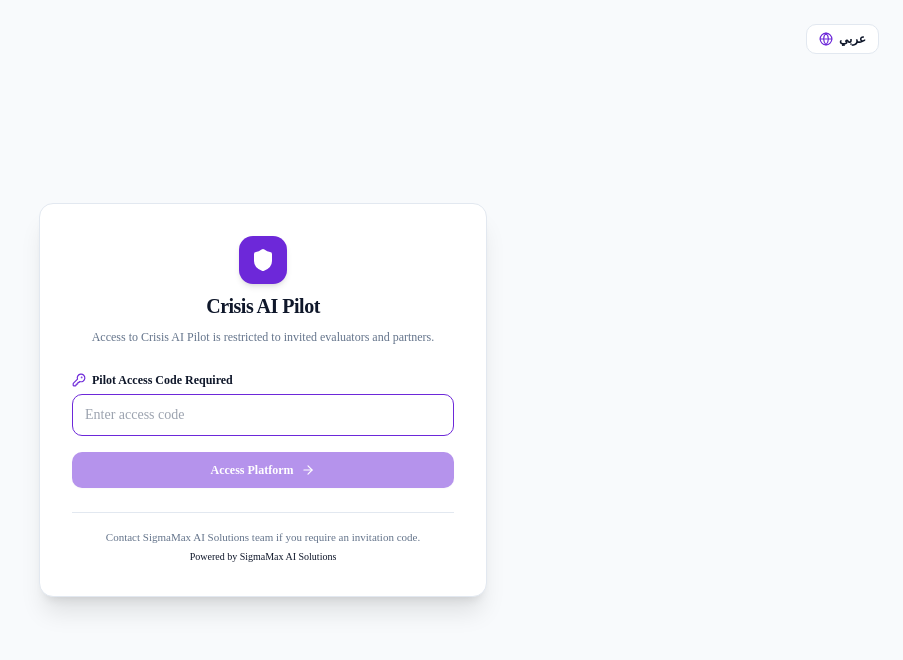
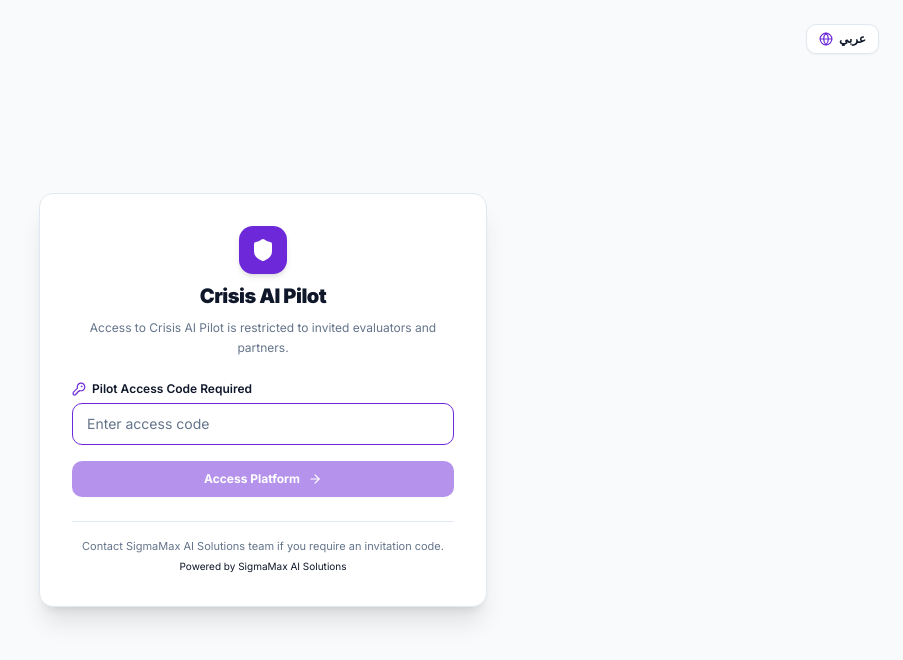
Before and after one commit to ahsanmassgazal-cmd/crisis-ai-pilot, a Next.js app: page /en/access in a window 1280 px wide. Shown: the top 660 px of the page, without its empty margins (377-1280 px from the left). Built offline with nearby package versions, Linux system fonts and the light colour scheme.

Commit message:
fix(ui): load Inter, IBM Plex Sans Arabic, JetBrains Mono via next/font/google and perfect center alignment on access card

```diff
--- a/app/[locale]/access/page.tsx
+++ b/app/[locale]/access/page.tsx
@@ -46,19 +46,21 @@ export default function AccessGatePage() {
   };
 
   return (
-    <div className="min-h-screen bg-app-bg text-app-text flex flex-col items-center justify-center p-4">
-      {/* Language Switcher at Top */}
-      <div className="absolute top-6 end-6">
+    <div className="min-h-screen w-full bg-app-bg text-app-text flex flex-col items-center justify-center p-4 sm:p-6 relative">
+      {/* Language Switcher at Top Corner */}
+      <div className="absolute top-6 end-6 z-10">
         <button
           onClick={toggleLocale}
-          className="flex items-center gap-1.5 px-3 py-1.5 rounded-input border border-app-border bg-app-surface hover:bg-brand-50 hover:text-brand-600 transition-colors text-xs font-semibold"
+          className="flex items-center gap-1.5 px-3 py-1.5 rounded-input border border-app-border bg-app-surface hover:bg-brand-50 hover:text-brand-600 transition-colors text-xs font-semibold shadow-sm"
+          aria-label={t("topbar.language")}
         >
           <Globe className="w-3.5 h-3.5 text-brand-600 shrink-0" />
           <span>{locale === "en" ? "عربي" : "English"}</span>
         </button>
       </div>
 
-      <div className="w-full max-w-md bg-app-surface border border-app-border rounded-card p-8 shadow-xl space-y-6">
+      {/* Perfectly Centred Card */}
+      <div className="w-full max-w-md bg-app-surface border border-app-border rounded-card p-6 sm:p-8 shadow-xl space-y-6 my-auto">
         <div className="text-center space-y-2">
           <div className="w-12 h-12 rounded-card bg-brand-600 text-white flex items-center justify-center mx-auto shadow-md">
             <Shield className="w-6 h-6 fill-current" />
@@ -72,20 +74,21 @@ export default function AccessGatePage() {
         </div>
 
         <form onSubmit={handleSubmit} className="space-y-4">
-          <div className="space-y-1.5">
+          <div className="space-y-1.5 text-start">
             <label className="text-xs font-semibold text-app-text flex items-center gap-1.5">
-              <KeyRound className="w-3.5 h-3.5 text-brand-600" />
+              <KeyRound className="w-3.5 h-3.5 text-brand-600 shrink-0" />
               <span>{t("accessGate.title")}</span>
             </label>
             <input
               type="password"
+              dir="auto"
               value={code}
               onChange={(e) => {
                 setCode(e.target.value);
                 if (error) setError(false);
               }}
               placeholder={t("accessGate.placeholder")}
-              className={`w-full px-3 py-2.5 rounded-input border bg-app-surface text-sm outline-none transition-colors ${
+              className={`w-full px-3.5 py-2.5 rounded-input border bg-app-surface text-sm outline-none transition-colors text-start placeholder:text-app-muted ${
                 error
                   ? "border-severity-critical focus:border-severity-critical"
                   : "border-app-border focus:border-brand-600"
@@ -95,7 +98,7 @@ export default function AccessGatePage() {
           </div>
 
           {error && (
-            <div className="p-2.5 rounded-input bg-severity-critical-tint text-severity-critical text-xs flex items-center gap-2">
+            <div className="p-2.5 rounded-input bg-severity-critical-tint text-severity-critical text-xs flex items-center gap-2 text-start">
               <AlertCircle className="w-4 h-4 shrink-0" />
               <span>{t("accessGate.error")}</span>
             </div>
@@ -107,7 +110,7 @@ export default function AccessGatePage() {
             className="w-full py-2.5 px-4 rounded-input bg-brand-600 hover:bg-brand-hover disabled:opacity-50 text-white font-bold text-xs flex items-center justify-center gap-2 shadow-sm transition-all"
           >
             <span>{loading ? "Verifying..." : t("accessGate.submit")}</span>
-            <ArrowRight className="w-3.5 h-3.5 dir-aware-flip" />
+            <ArrowRight className="w-3.5 h-3.5 dir-aware-flip shrink-0" />
           </button>
         </form>
 
--- a/app/[locale]/layout.tsx
+++ b/app/[locale]/layout.tsx
@@ -3,8 +3,28 @@ import { notFound } from "next/navigation";
 import { NextIntlClientProvider } from "next-intl";
 import { getMessages } from "next-intl/server";
 import { DirectionProvider } from "@radix-ui/react-direction";
+import { Inter, IBM_Plex_Sans_Arabic, JetBrains_Mono } from "next/font/google";
 import { routing } from "@/i18n/routing";
 import "../globals.css";
+
+const inter = Inter({
+  subsets: ["latin"],
+  variable: "--font-inter",
+  display: "swap",
+});
+
+const ibmPlexSansArabic = IBM_Plex_Sans_Arabic({
+  subsets: ["arabic"],
+  weight: ["400", "500", "600", "700"],
+  variable: "--font-arabic",
+  display: "swap",
+});
+
+const jetbrainsMono = JetBrains_Mono({
+  subsets: ["latin"],
+  variable: "--font-mono",
+  display: "swap",
+});
 
 export const metadata: Metadata = {
   title: "Crisis AI Pilot — Bilingual Command Platform",
@@ -31,21 +51,16 @@ export default async function LocaleLayout({
 
   const messages = await getMessages();
   const dir = locale === "ar" ? "rtl" : "ltr";
+  const fontVariables = `${inter.variable} ${ibmPlexSansArabic.variable} ${jetbrainsMono.variable}`;
+  const activeFontClass = dir === "rtl" ? ibmPlexSansArabic.className : inter.className;
 
   return (
-    <html lang={locale} dir={dir} suppressHydrationWarning>
-      <head>
-        <link rel="preconnect" href="https://fonts.googleapis.com" />
-        <link
-          rel="preconnect"
-          href="https://fonts.gstatic.com"
-          crossOrigin="anonymous"
-        />
-        <link
-          href="https://fonts.googleapis.com/css2?family=IBM+Plex+Sans+Arabic:wght@400;500;600;700&family=Inter:wght@400;500;600;700&family=JetBrains+Mono:wght@400;500;600&display=swap"
-          rel="stylesheet"
-        />
-      </head>
+    <html
+      lang={locale}
+      dir={dir}
+      className={`${fontVariables} ${activeFontClass}`}
+      suppressHydrationWarning
+    >
       <body className="antialiased min-h-screen">
         <DirectionProvider dir={dir}>
           <NextIntlClientProvider locale={locale} messages={messages}>
--- a/app/globals.css
+++ b/app/globals.css
@@ -3,6 +3,10 @@
 @tailwind utilities;
 
 :root {
+  /* Fonts */
+  --font-sans: var(--font-inter), "Inter", -apple-system, BlinkMacSystemFont, "Segoe UI", Roboto, sans-serif;
+  --font-mono: var(--font-mono), "JetBrains Mono", monospace;
+
   /* Brand & Neutrals (Light) */
   --brand-600: #6D28D9;
   --brand-hover: #5B21B6;
@@ -64,6 +68,16 @@
 
   /* Highlights */
   --highlight-attention: #FEF08A;
+}
+
+[dir="rtl"] {
+  --font-sans: var(--font-arabic), "IBM Plex Sans Arabic", -apple-system, BlinkMacSystemFont, "Segoe UI", sans-serif;
+  font-family: var(--font-arabic), "IBM Plex Sans Arabic", -apple-system, BlinkMacSystemFont, "Segoe UI", sans-serif;
+}
+
+[dir="ltr"] {
+  --font-sans: var(--font-inter), "Inter", -apple-system, BlinkMacSystemFont, "Segoe UI", Roboto, sans-serif;
+  font-family: var(--font-inter), "Inter", -apple-system, BlinkMacSystemFont, "Segoe UI", Roboto, sans-serif;
 }
 
 .dark {
```
Also changed, not shown: 1 other file (tests, documents, lock files or other folders).
